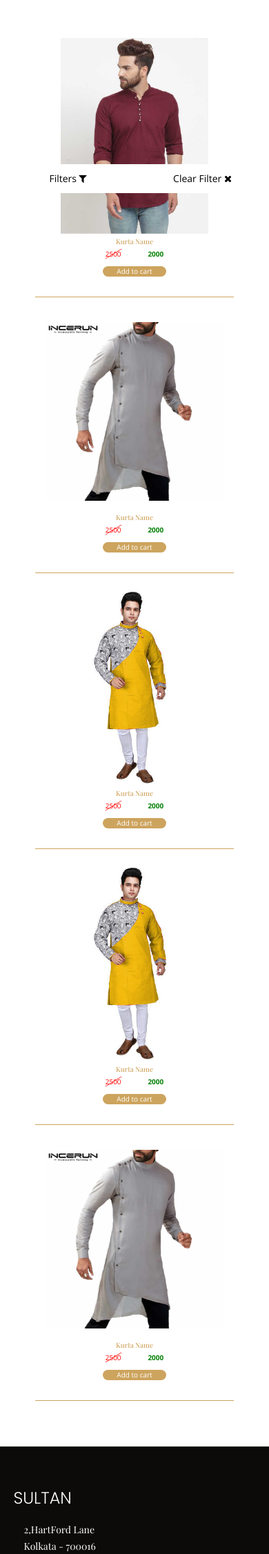
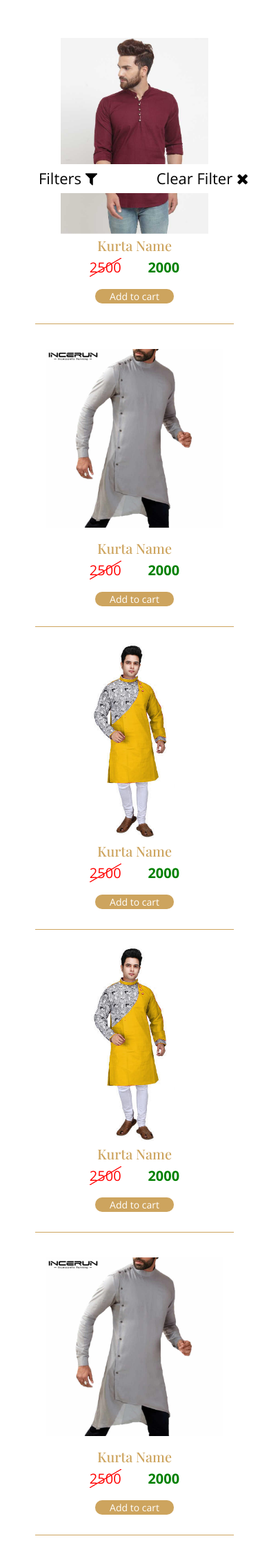
Before and after one commit to Reetikgit/sultan, a PHP site: page /products/mens-wear.html in a window 390 px wide. Shown: the part 564-2817 px from the top of the page at 69% size. Run offline with PHP 8.4, Linux system fonts and the light colour scheme; some web fonts are replaced.

Commit message:
Update index.css
Font-size bug fixedup

```diff
--- a/assets/css/index.css
+++ b/assets/css/index.css
@@ -275,6 +275,7 @@ body {
   border-radius: 10px;
   border: .1px dotted #cda45e;
   margin: 1% 1% 1% 1%;
+  font-size: 2em;
 }
 
 .product-details button{
@@ -284,8 +285,12 @@ body {
   color: white;
   padding: 0 8%;
   margin-bottom: 5%;
+  font-size: 0.7em;
 }
+.product-details h6{
 
+  font-size: 1em;
+}
 .product-details button:hover{
   background-color: #cda45e;
   color: black;
@@ -314,7 +319,7 @@ body {
   display: none;
 }
 
-@media only screen and (max-width: 539px) {
+@media only screen and (max-width: 767px) {
   .btngrp{
     display: flex;
     width: 100%;
@@ -342,7 +347,7 @@ body {
     width: 50%;
     height: 5%;
     color: black;
-    font-size: 1.4em;
+    font-size: 2.2em;
     border:1px solid white;
     /* margin-left: */
   }
@@ -353,9 +358,13 @@ body {
     width: 50%;
     height: 5%;
     color: black;
-    font-size: 1.4em;
+    font-size: 2.2em;
     border:1px solid white;
     margin-left:50%
+  }
+  .filter-label {
+    padding: 3% 0%;
+    font-size: 2em;
   }
 
 }
@@ -372,6 +381,7 @@ body {
 
 .filter-label {
   padding: 3% 0%;
+
 }
 
 .cat-option input[type="number"] {
```
